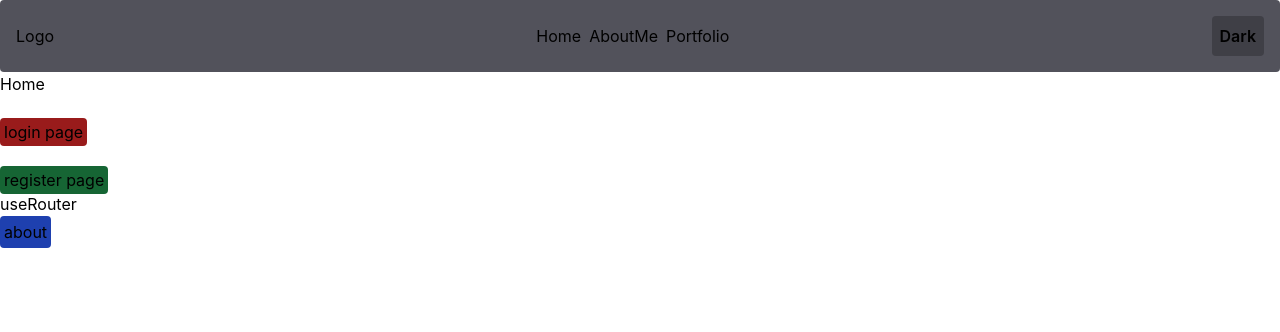
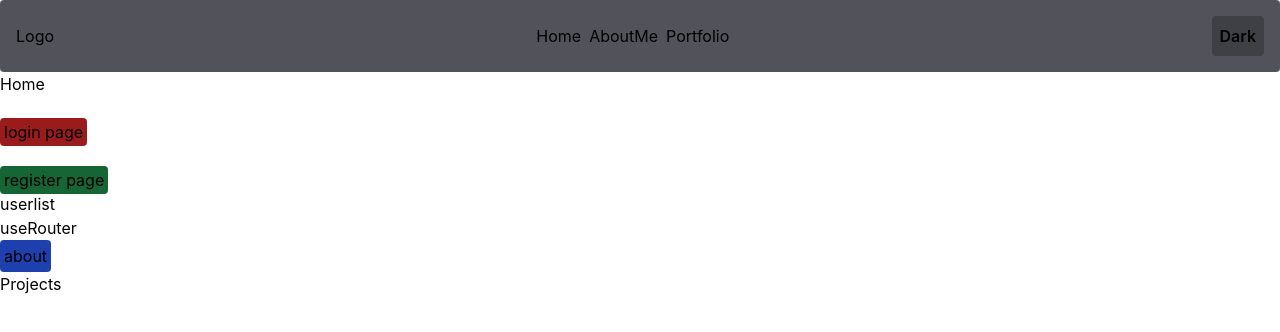
Before and after one commit to 57Ajay/nextjs, a Next.js app: page / in a window 1280 px wide. Shown: the top 332 px of the page. Built offline with nearby package versions, Linux system fonts and the light colour scheme.

Commit message:
Some dynamic routing examples

```diff
--- a/app/page.tsx
+++ b/app/page.tsx
@@ -14,8 +14,10 @@ const Home = ()=>{
       <Link href={'/login'} className="bg-red-800 p-1 rounded">login page</Link><br /><br />
       <Link href={'/register'} className="bg-green-800 p-1 rounded">register page</Link>
       <br />
+      <Link href={'/userslist'}>userlist</Link>
       <h1>useRouter</h1>
-      <button onClick={handleClick} className="bg-blue-800 p-1 rounded">about</button>
+      <button onClick={handleClick} className="bg-blue-800 p-1 rounded">about</button><br />
+      <Link href={'/projects'}>Projects</Link>
     </Fragment>
   )
 };
--- /dev/null
+++ b/app/projects/[...all]/page.tsx
@@ -0,0 +1,16 @@
+import React from 'react'
+type paramsObj = {
+  params: {
+    all: string[]
+  }
+}
+const Project = ({ params } : paramsObj) => {
+  return (
+    <div>
+      Project {params.all.map((project) => <li key={project}>{project}</li>)}
+    </div>
+  );
+};
+
+
+export default Project;
--- /dev/null
+++ b/app/projects/page.tsx
@@ -0,0 +1,12 @@
+import React from 'react'
+
+const Projects = () => {
+  return (
+    <div>
+      Projects
+    </div>
+  );
+};
+
+
+export default Projects;
--- /dev/null
+++ b/app/userslist/[user]/page.tsx
@@ -0,0 +1,19 @@
+'use client'
+import React from 'react'
+
+type UserProps = {
+    params: {
+        user: string;
+    };
+}
+
+const User = ({ params }: UserProps) => {
+    console.log(params);
+  return (
+    <div>
+        User: {params.user}
+    </div>
+  )
+}
+
+export default User;
--- /dev/null
+++ b/app/userslist/page.tsx
@@ -0,0 +1,9 @@
+import React from 'react'
+
+const userlist = () => {
+  return (
+    <div>userlist</div>
+  )
+}
+
+export default userlist
```
